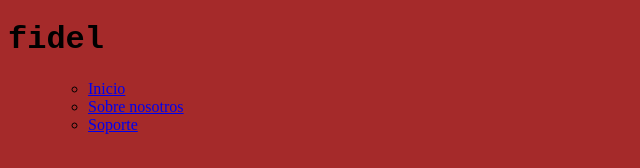
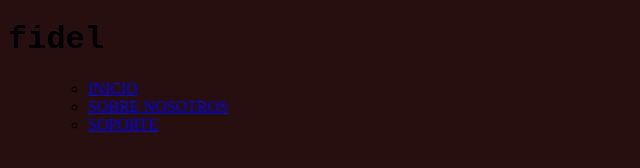
Before and after one commit to Arnaball/proyecto-web-fidel, a plain HTML site: page index.html in a window 1280 px wide. Shown: the whole page, without its empty margins (0-640 px from the left). Drawn offline with Linux system fonts and the light colour scheme.

Commit message:
Nuevos cambios en el css

```diff
--- a/estilos.css
+++ b/estilos.css
@@ -1,6 +1,14 @@
-*{
-    background-color: brown;
+* {
+  background-color: rgb(39, 15, 15);
 }
-h1{
-    font-family: 'Courier New', Courier, monospace;
+h1 {
+  font-family: "Courier New", Courier, monospace;
 }
+
+a {
+  text-decoration: underline;
+}
+
+li {
+  text-transform: uppercase;
+}
```
